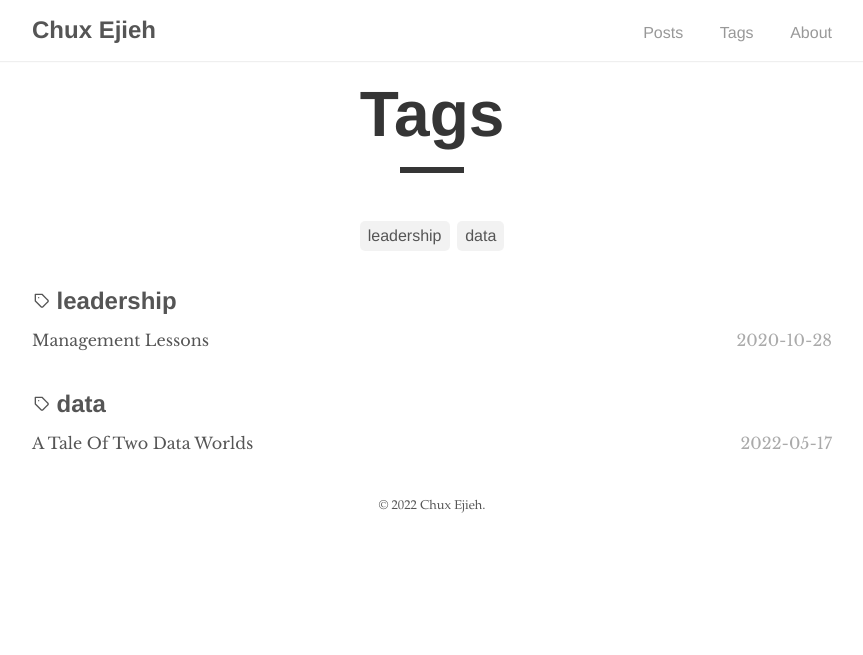
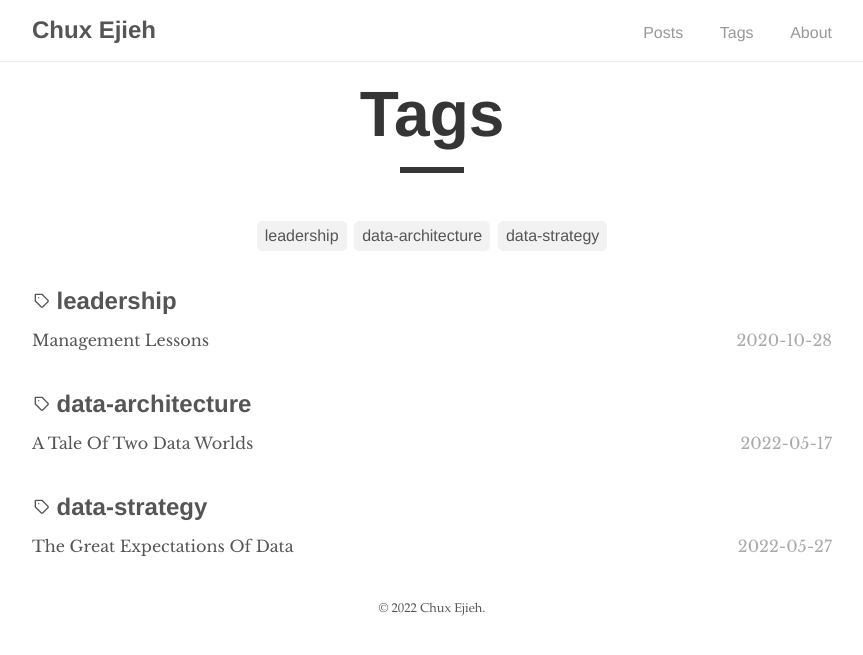
Before and after one commit to ejieh/ejieh.github.io, a Jekyll site: the page built from tags.html, in a window 1280 px wide. Shown: the top 655 px of the page, without its empty margins (208-1071 px from the left). Built offline with Jekyll 4.4.1, drawn with Linux system fonts in a browser that asks for light colours.

Commit message:
great expectations

```diff
--- a/_posts/2022-05-17-a-tale-of-two-data-worlds.md
+++ b/_posts/2022-05-17-a-tale-of-two-data-worlds.md
@@ -1,6 +1,6 @@
 ---
 layout: post
-tags: data
+tags: data-architecture
 ---
 Contrary to what the title of this post says, I'm not going to tell a story but I want to draw your attention to the two data worlds prevalent in the tech space. I've just been into [Charles Dickens writings](https://en.wikipedia.org/wiki/A_Tale_of_Two_Cities) of late, hence the title.
 
```
Also changed, not shown: _posts/2022-05-27-the-great-expectations-of-data.md (added, +30 -0 lines).
